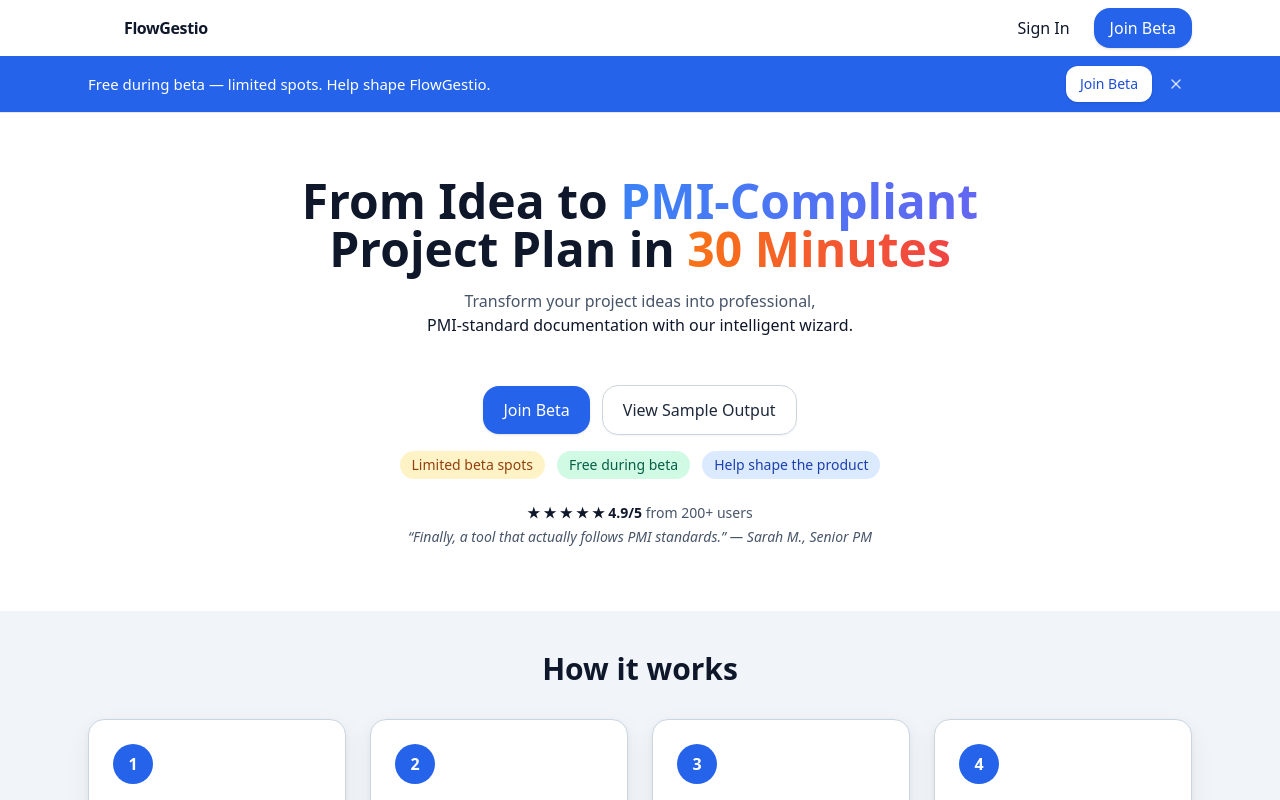
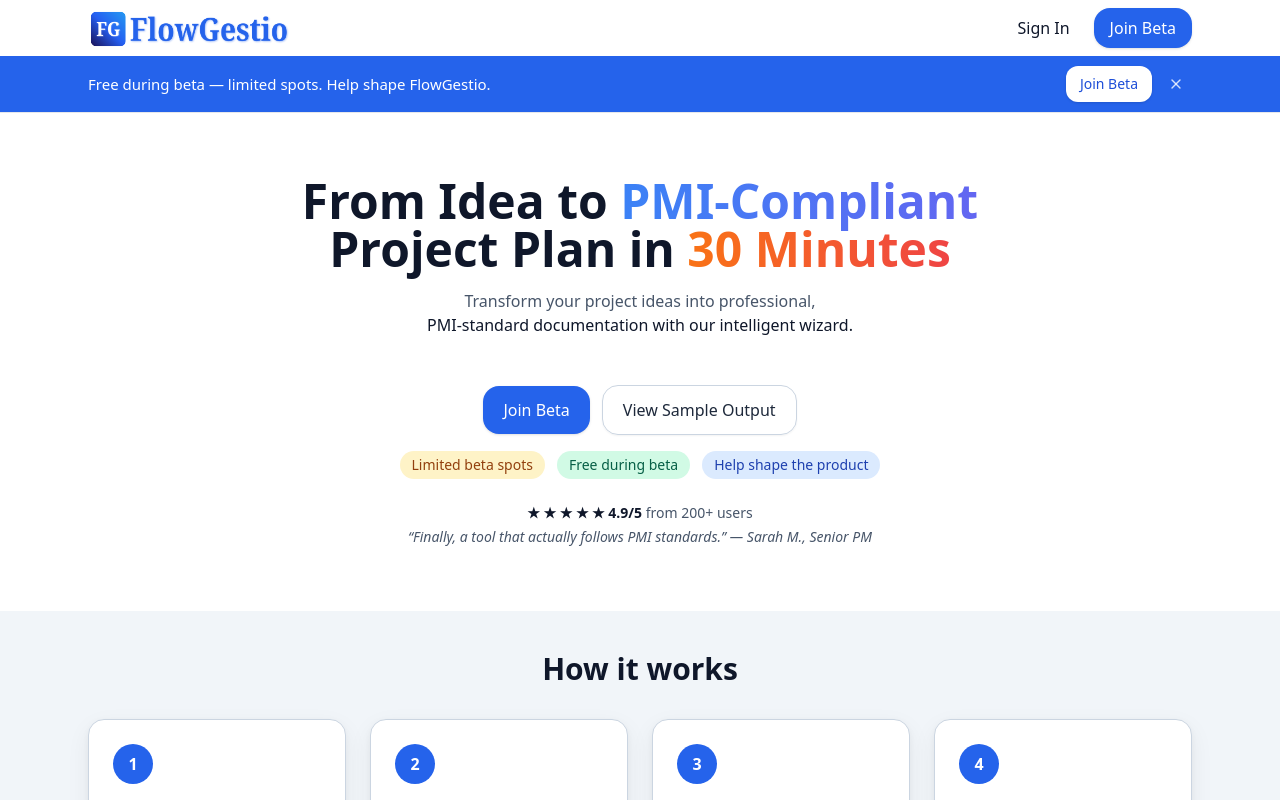
Before and after one commit to olliek-st/flowgestio-frontend, a React (Vite) app: page / in a window 1280 px wide. Shown: the top 800 px of the page. Built offline with nearby package versions, Linux system fonts and the light colour scheme.

Commit message:
Switch logo to SVG version

```diff
--- a/src/pages/Landing.jsx
+++ b/src/pages/Landing.jsx
@@ -30,10 +30,8 @@
       <header className="sticky top-0 z-40 bg-white/80 backdrop-blur border-b">
   <Container className="flex h-14 items-center justify-between">
     <Link to="/" className="font-semibold tracking-tight flex items-center gap-2">
-            <span className="inline-flex h-7 w-7 items-center justify-center rounded-md bg-primary text-white">
-              FG
-            </span>
-            FlowGestio
+      {/* Logo image from /public/logo.svg */}
+      <img src="/logo.svg" alt="FlowGestio logo" className="h-14 w-auto object-contain" />
     </Link>
 
     <nav className="flex items-center gap-3">
@@ -55,6 +53,8 @@
   {/* High-contrast banner under nav */}
   <BetaBanner onJoin={() => setShowRequest(true)} />
 </header>
+
+
 
       {/* Hero */}
       <section className="relative">
```
Also changed, not shown: public/logo.svg (added). Lines whose indentation alone changed are shown as unchanged.
